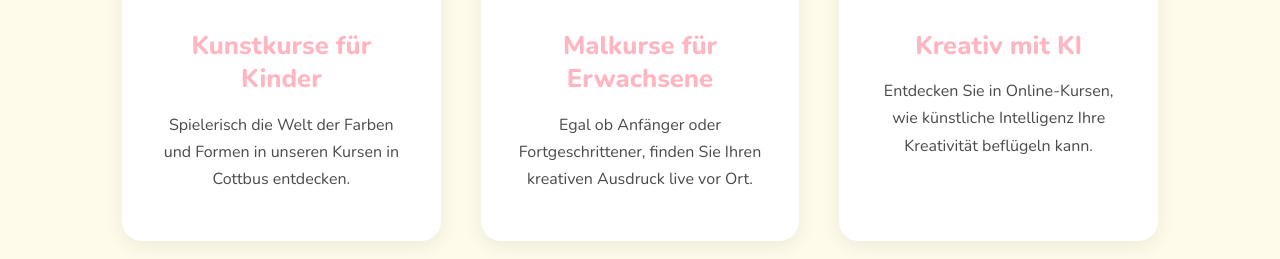
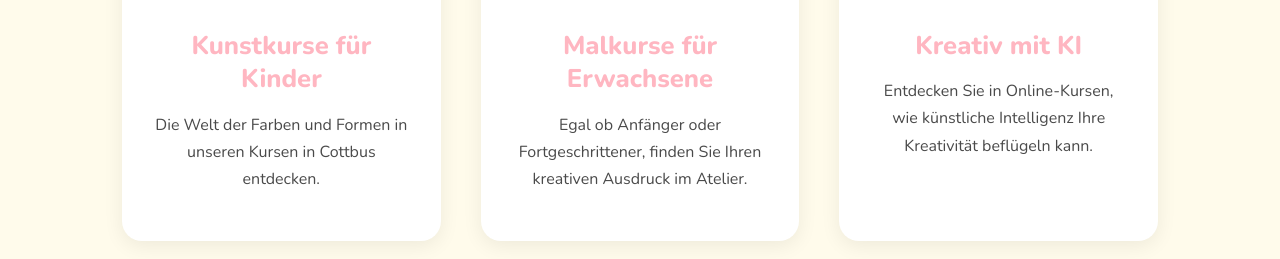
Before and after one commit to orbaart/ai-course, a plain HTML site: page index.html in a window 1280 px wide. Shown: the part 1713-1972 px from the top of the page. Drawn offline with nearby package versions, Linux system fonts and the light colour scheme.

Commit message:
vor Ort geändert auf Atelier Zeile 447

```diff
--- a/index.html
+++ b/index.html
@@ -437,14 +437,14 @@
                         <img src="https://images.unsplash.com/photo-1505623774754-1f759c3a0429?q=80&w=2070&auto=format&fit=crop" alt="Lachende Kinder malen">
                         <div class="course-card-content">
                             <h3>Kunstkurse für Kinder</h3>
-                            <p>Spielerisch die Welt der Farben und Formen in unseren Kursen in Cottbus entdecken.</p>
+                            <p>Die Welt der Farben und Formen in unseren Kursen in Cottbus entdecken.</p>
                         </div>
                     </div>
                     <div class="course-card">
                         <img src="https://images.unsplash.com/photo-1541316644383-dbf3a745915d?q=80&w=1887&auto=format&fit=crop" alt="Erwachsene malen mit Freude">
                         <div class="course-card-content">
                             <h3>Malkurse für Erwachsene</h3>
-                            <p>Egal ob Anfänger oder Fortgeschrittener, finden Sie Ihren kreativen Ausdruck live vor Ort.</p>
+                            <p>Egal ob Anfänger oder Fortgeschrittener, finden Sie Ihren kreativen Ausdruck im Atelier.</p>
                         </div>
                     </div>
                     <div class="course-card">
```
